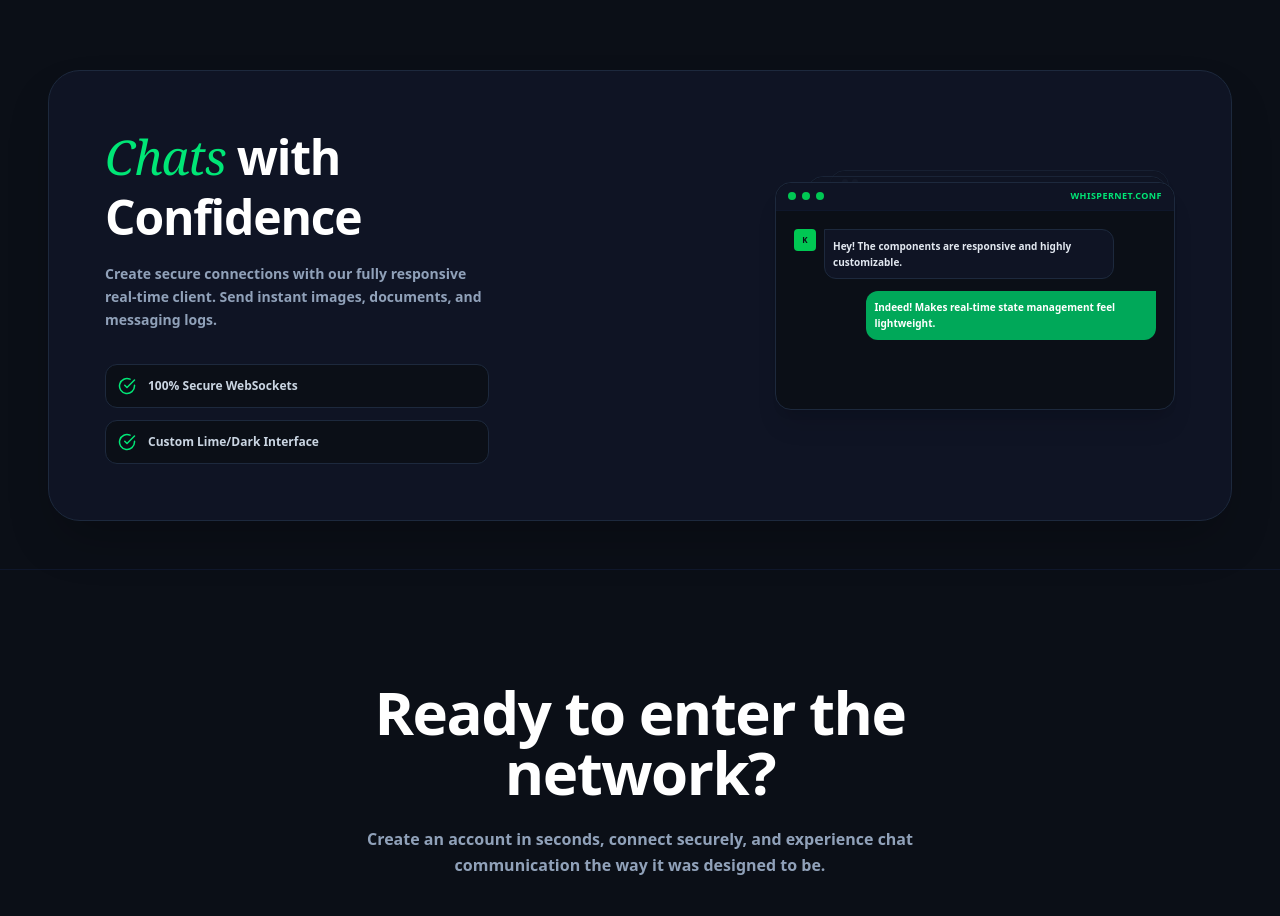
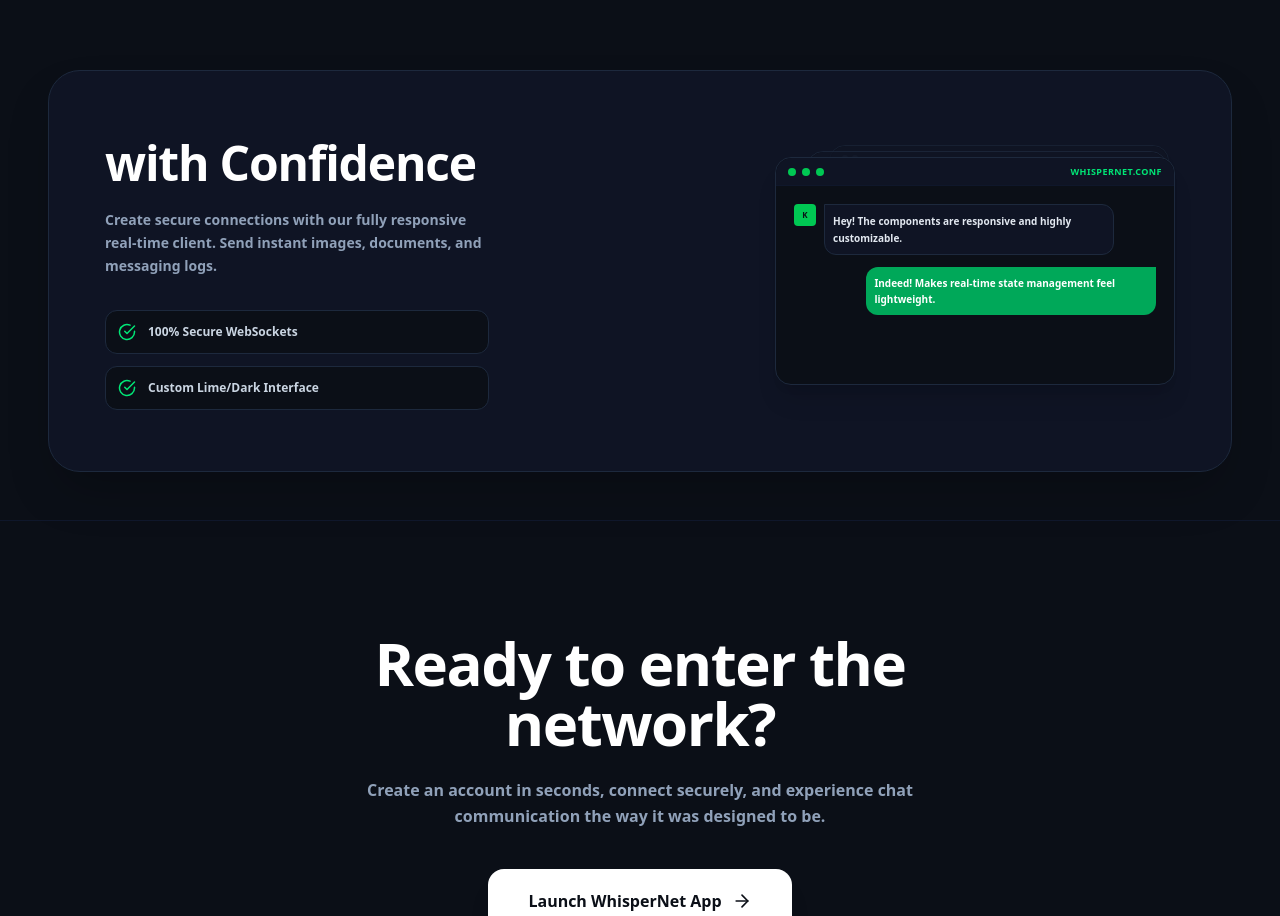
Before and after one commit to KamalJoshi-ai/WhisperNet, a React (Vite) app in the folder frontend/: page / in a window 1280 px wide. Shown: the part 1480-2396 px from the top of the page. Built offline with nearby package versions, Linux system fonts and the light colour scheme; no server answers; a web font is replaced by a local one.

Commit message:
fixed routing bug

```diff
--- a/frontend/src/pages/LandingPage.jsx
+++ b/frontend/src/pages/LandingPage.jsx
@@ -8,13 +8,11 @@ import {
   FiSmartphone,
   FiArrowRight,
   FiGithub,
-  FiTwitter,
-  FiInstagram,
+
   FiMessageSquare,
   FiSend,
   FiActivity,
   FiUploadCloud,
-  FiFileText,
   FiCheckCircle,
   FiMenu,
   FiX
@@ -493,7 +491,7 @@ export default function LandingPage() {
             {/* Left Column: Features info */}
             <div className="lg:col-span-5 text-left flex flex-col justify-center">
               <h2 className="text-3xl md:text-5xl font-bold tracking-tight mb-4 leading-tight">
-                <span className="italic font-serif font-normal text-[#00E676]">Chats</span> with Confidence
+                <span className="italic font-serif font-normal text-[#00E676]"></span> with Confidence
               </h2>
               <p className="text-slate-400 text-sm mb-8 leading-relaxed max-w-sm">
                 Create secure connections with our fully responsive real-time client. Send instant images, documents, and messaging logs.
--- a/frontend/src/pages/components2/Sidebar.jsx
+++ b/frontend/src/pages/components2/Sidebar.jsx
@@ -9,7 +9,7 @@ import { FaCog, FaUser, FaSun, FaMoon, FaChevronLeft, FaChevronRight } from "rea
 import { AiFillLayout } from "react-icons/ai";
 
 const NAV_ITEMS = [
-  { tab: "chats",   icon: <AiFillLayout size={20} />,     label: "Chats",    to: "/" },
+  { tab: "chats",   icon: <AiFillLayout size={20} />,     label: "Chats",    to: "/chat" },
   { tab: "status",  icon: <IoRadioButtonOn size={20} />,  label: "Status",   to: "/status" },
   { tab: "profile", icon: <FaUser size={20} />,           label: "Profile",  to: "/user-profile" },
   { tab: "setting", icon: <FaCog size={20} />,            label: "Settings", to: "/setting" },
```
